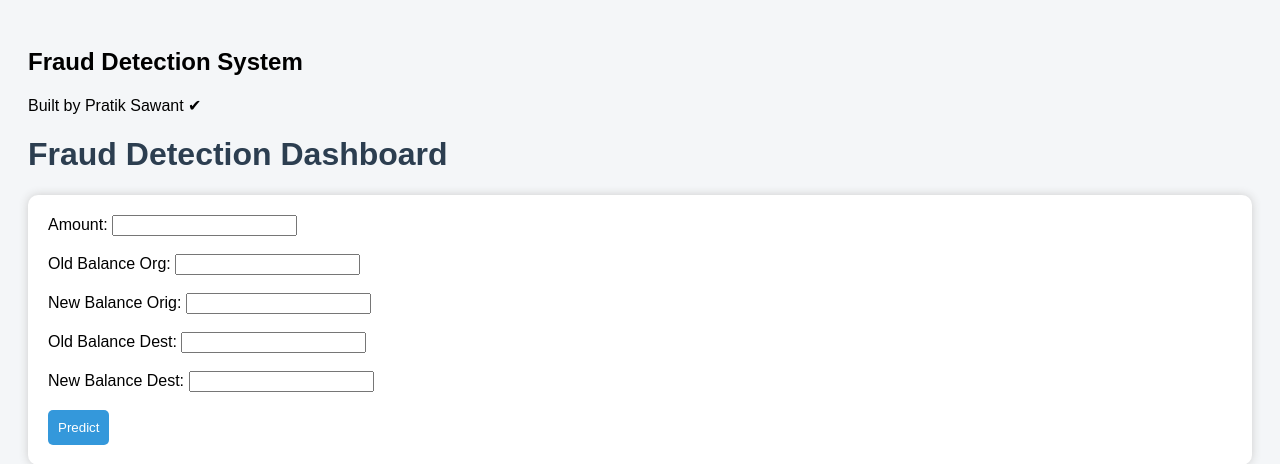
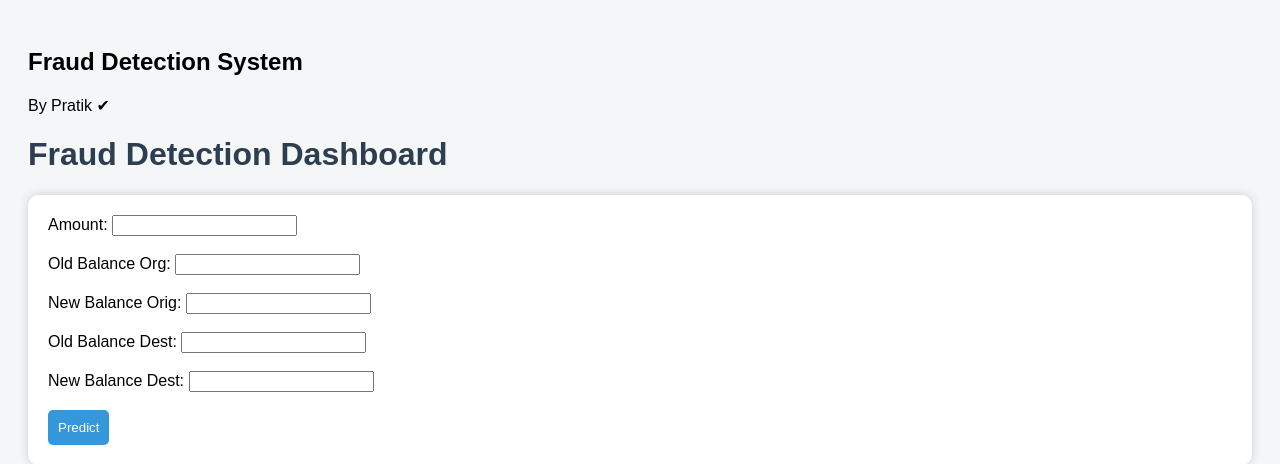
Before and after one commit to Pratiks-96/mlops-fraud-detection, a FastAPI app: page / in a window 1280 px wide. Shown: the top 464 px of the page. Run offline with FastAPI, Linux system fonts and the light colour scheme.

Commit message:
Update index.html

```diff
--- a/app/templates/index.html
+++ b/app/templates/index.html
@@ -14,7 +14,7 @@
 <body>
 <div class="navbar">
     <h2>Fraud Detection System</h2>
-    <span class="badge">Built by Pratik Sawant ✔</span>
+    <span class="badge"> By Pratik ✔</span>
 </div>
 <h1>Fraud Detection Dashboard</h1>
 
```
